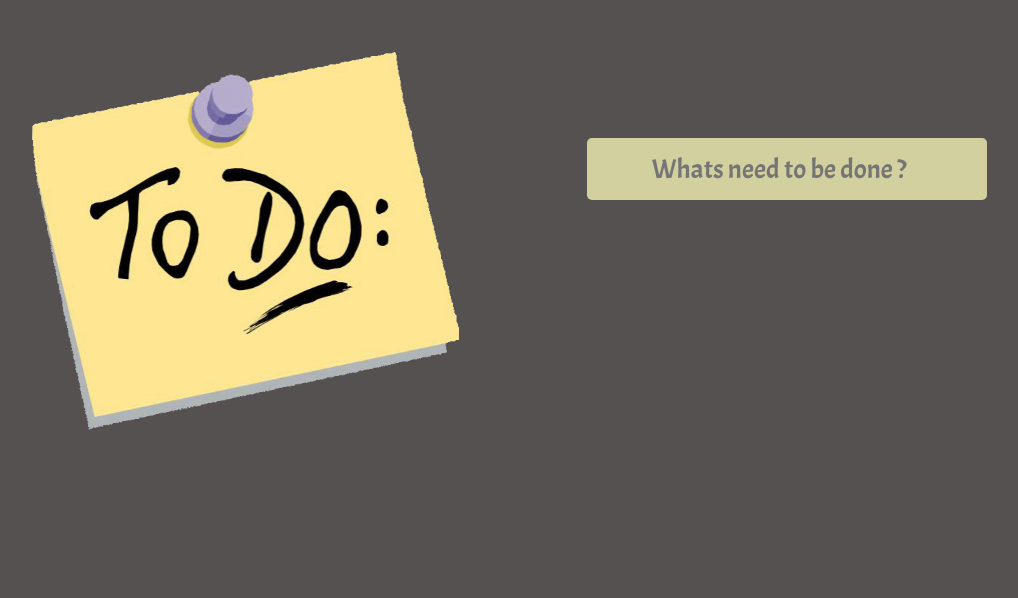
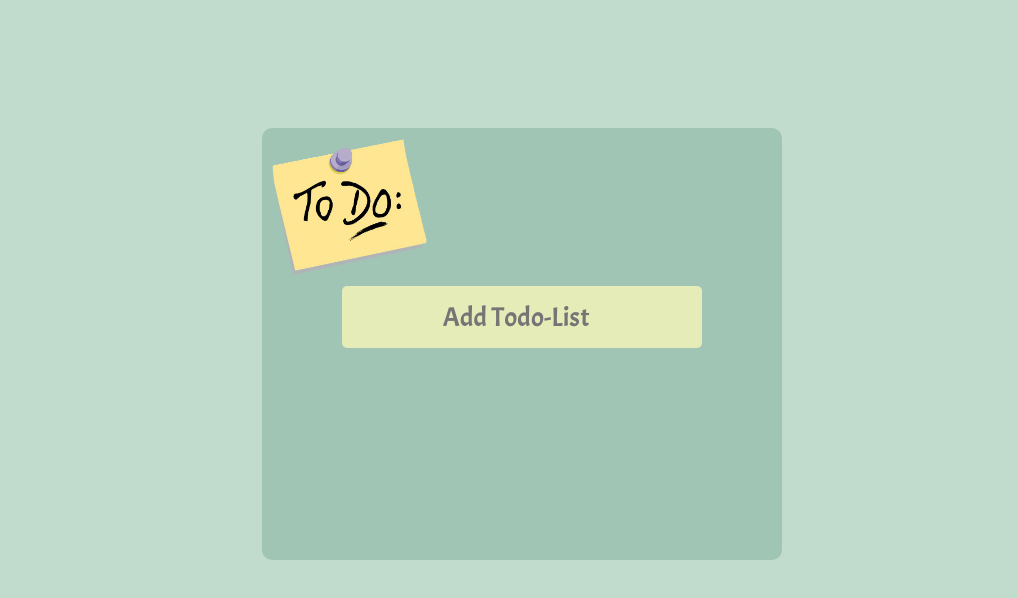
Before and after one commit to IsmiAndhyka18/intro-react, a React (Create React App) app: page / in a window 1280 px wide. Shown: the top 598 px of the page, without its empty margins (118-1136 px from the left). Built offline with nearby package versions, Linux system fonts and the light colour scheme.

Commit message:
Change styling

```diff
--- a/src/App.css
+++ b/src/App.css
@@ -1,10 +1,12 @@
 @import url('https://fonts.googleapis.com/css2?family=Acme&display=swap');
 
 body{
+  box-sizing: border-box;
+  background-color: rgb(193, 219, 205);
+  margin: 0 auto;
+  padding: 0 auto;
 
-  background-color: rgb(85, 81, 81);
 }
-
 
 
 .Logo {
@@ -12,9 +14,8 @@ body{
 }
 
 img{
-
-  width: 80%;
-  grid-row: 1/3;
+margin:10px 10px;
+max-width: 30%;
 
 }
 
@@ -41,8 +42,15 @@ img{
 
 
 .App {
-  padding:40px;
-  margin-left: 100px;
+  display: flex;
+  flex-direction: column;
+  width: 520px;
+  min-height: 400px;
+  background: rgba(145, 187, 167, 0.658);
+  text-align: center;
+  margin: 128px auto;
+  border-radius: 10px;
+  padding-bottom: 32px;
 
 
 
@@ -55,29 +63,19 @@ img{
   font-size: 21px;
   border: 2px solid rgb(204, 212, 157);
   padding:20px;
-  border-radius: 5px;
 
 }
-
-
-.image{
-  display: grid;
-  grid-template-columns: 50% 50%;
-}
-
 
 .todo-input {
   font-size: 27px;
   border-radius: 5px;
-  width: 65%;
+  width: 60%;
   border:none;
-  margin-left: 50px;
   font-family: 'Acme', sans-serif;
   background-color: rgba(253, 250, 185, 0.753);
-  margin-top: 90px;
-  margin-left: 15px;
   text-align: center;
   padding: 14px 32px 14px 16px;
+  text-align: center;
 
 
 }
@@ -87,7 +85,7 @@ h2{
   padding: 40px;
   margin-left: -43px;
   font-family: 'Acme', sans-serif;
-  color: rgba(253, 250, 185, 0.753);
+  color:rgba(255,230,146,255);
 
 }
 
@@ -100,20 +98,20 @@ h2{
   display: flex;
   align-items: center;
   font-size: 15px;
-  color: rgba(253, 250, 185, 0.753);
+  color:rgba(255,230,146,255);
   font-family: 'Acme', sans-serif;
-  width: 70%;
+  width: 78%;
   box-shadow: 0 30px 45px -15px rgba(238, 233, 240, 0.65);
-  margin-left: -30px;
+
 }
 
 .todo:hover{
   opacity: 1;
   background: #a461a7;
-  background: -moz-linear-gradient(-45deg, #7d4280 15%, #56a5e2 100%);
-  background: -webkit-linear-gradient(-45deg, #632c65 15%,#56a5e2 100%);
-  background: linear-gradient(135deg, #632c65 15%,#56a5e2 100%);
-  filter: progid:DXImageTransform.Microsoft.gradient( startColorstr='#632c65', endColorstr='#56a5e2',GradientType=1 );
+  background: -moz-linear-gradient(-45deg, #bd8ec0 15%, #56a5e2 100%);
+  background: -webkit-linear-gradient(-45deg, #564657 15%,#b2bb80 100%);
+  background: linear-gradient(135deg, #937f94 15%,#8aa3b6 100%);
+
   }
 
 
@@ -135,6 +133,16 @@ h2{
 
 }
 
+.checkbox:hover{
+  opacity: 1;
+  background: #a461a7;
+  background: -moz-linear-gradient(-45deg, #bd8ec0 15%, #56a5e2 100%);
+  background: -webkit-linear-gradient(-45deg, #564657 15%,#b2bb80 100%);
+  background: linear-gradient(135deg, #937f94 15%,#8aa3b6 100%);
+
+  }
+
+
 
 .delete {
   margin-left: auto ;
@@ -152,5 +160,6 @@ h2{
 
 .done {
   text-decoration: line-through;
+  text-decoration-color: rgb(16, 17, 17);
 
 }
--- a/src/App.js
+++ b/src/App.js
@@ -11,6 +11,7 @@ function App() {
   const [todos, setTodos] = useState([]);
 
   const LSKEY = "MyTodoApp";
+
 
 
   useEffect(() => {
@@ -31,12 +32,10 @@ function App() {
 
   return (
     <div className="App ">
-      <div className="image">
       <img src={logo} alt="Logo" />
         <TodoForm todos={todos} setTodos={setTodos}  />
         <TodoList  todos={todos} setTodos={setTodos} />
       </div>
-		</div>
   )
 }
 export default App ;
--- a/src/components/TodoForm.js
+++ b/src/components/TodoForm.js
@@ -24,7 +24,7 @@ export default function TodoForm( {todos , setTodos}) {
 
     return (
       <div>
-          <input  ref={inputRef}  onKeyPress={clickHandler} className="todo-input" type="text" placeholder="Whats need to be done ?" />
+          <input  ref={inputRef}  onKeyPress={clickHandler} className="todo-input" type="text" placeholder="  Add Todo-List " />
 
       </div>
     )
```
